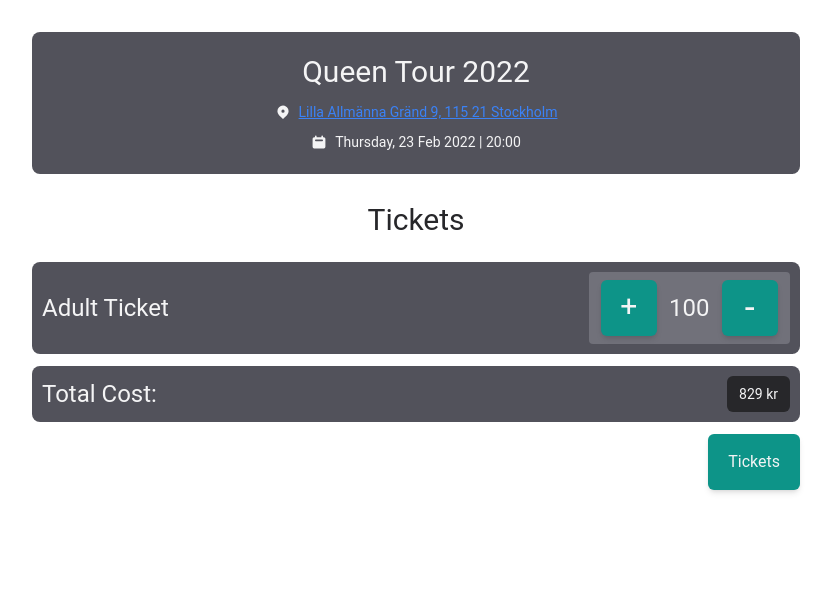
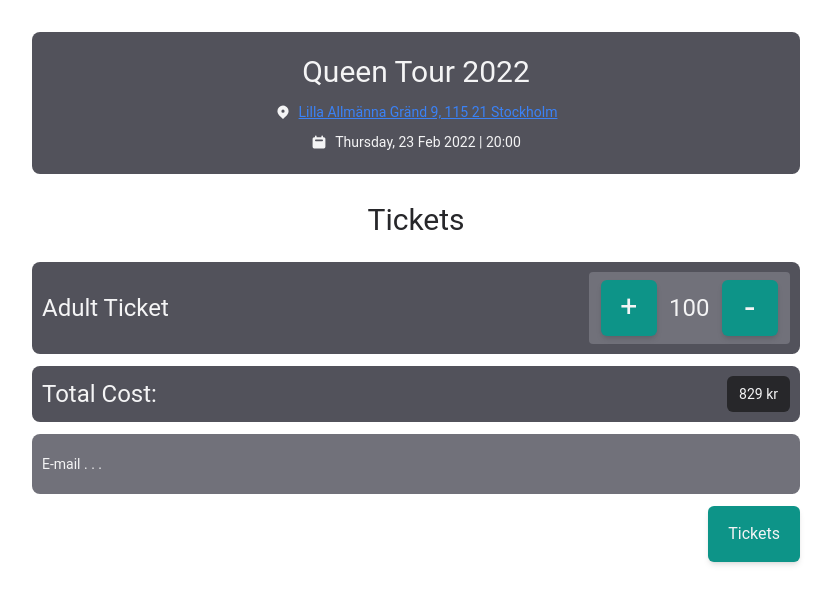
Before and after one commit to mebn/biljettsystem, a React (Create React App) app in the folder client/: page /event/1/book in a window 1280 px wide. Shown: the top 604 px of the page, without its empty margins (224-1055 px from the left). Built offline with nearby package versions, Linux system fonts and the light colour scheme.

Commit message:
added box for filling in mail to the eventtransaction page

```diff
--- a/client/src/pages/EventTransaction/EventTransaction.jsx
+++ b/client/src/pages/EventTransaction/EventTransaction.jsx
@@ -55,10 +55,13 @@
                     </div>
                 </div>
 
-
+                <div className="bg-zinc-500 py-5 rounded-lg p-2.5 text-sm">
+                    <div className="text-standard text-left"> E-mail . . . </div>
+                </div>
                 <div className="fixed bottom-6 right-0 left-0 mx-6 md:static md:mx-0 md:self-end">
                     <button className="bg-teal-600 rounded-md h-14 w-full bottom-0 md:w-auto hover:bg-teal-800 shadow-md hover:shadow-lg">Tickets</button>
                 </div>
+
             </div>
         </div>
     )
```
